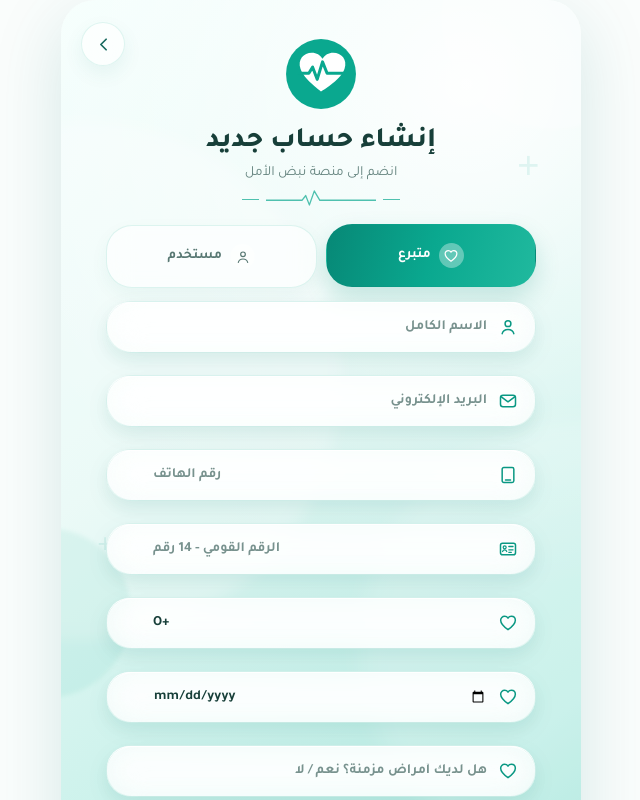
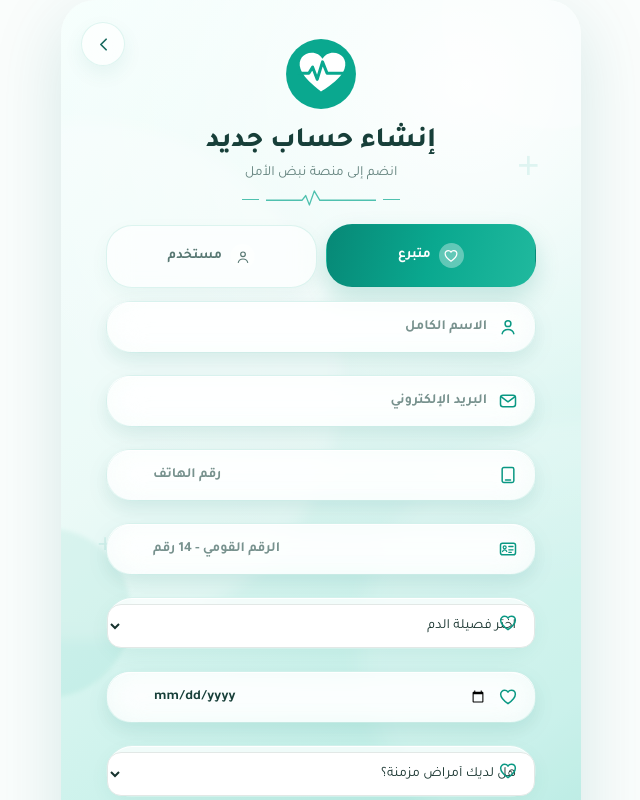
Before and after one commit to saedhamdy660-wq/nabd-alamal-frontend, a React (Vite) app: page /signup in a window 1280 px wide. Both pictures are taken after a click on the button "متبرع". Shown: the top 800 px of the page, without its empty margins (319-959 px from the left). Built offline with nearby package versions, Linux system fonts and the light colour scheme.

Commit message:
Update Signup.jsx

```diff
--- a/src/pages/Signup.jsx
+++ b/src/pages/Signup.jsx
@@ -223,7 +223,7 @@ export default function Signup() {
     confirm: "",
 
     // بيانات المتبرع
-    bloodType: "O+",
+    bloodType: "",
     lastDonation: "",
     chronicDisease: "",
   });
@@ -254,11 +254,10 @@ export default function Signup() {
   const handleAccountTypeChange = (type) => {
     setAccountType(type);
 
-    // عند اختيار مستخدم عادي نمسح بيانات المتبرع
     if (type === "user") {
       setForm((prev) => ({
         ...prev,
-        bloodType: "O+",
+        bloodType: "",
         lastDonation: "",
         chronicDisease: "",
       }));
@@ -296,7 +295,7 @@ export default function Signup() {
       return;
     }
 
-    // التحقق من بيانات المتبرع فقط
+    // التحقق من بيانات المتبرع
     if (accountType === "donor") {
       if (!form.bloodType) {
         setError("من فضلك اختر فصيلة الدم");
@@ -325,7 +324,6 @@ export default function Signup() {
         password: form.password,
         accountType,
 
-        // بيانات المتبرع يتم إرسالها فقط لو الحساب متبرع
         bloodType:
           accountType === "donor"
             ? form.bloodType
@@ -344,12 +342,9 @@ export default function Signup() {
 
       const user = await api.register(registerData);
 
-      /*
-       * نحفظ البيانات التي كتبها المستخدم بنفسه
-       * بدل الاعتماد على البيانات التي يرجعها الـ API.
-       */
       const savedUser = {
         ...user,
+
         name: form.name.trim(),
         email: form.email.trim(),
         phone: form.phone.trim(),
@@ -371,6 +366,7 @@ export default function Signup() {
             : false,
 
         accountType,
+
         phoneVerified: false,
         identityVerified: false,
         verificationStatus: "pending",
@@ -552,35 +548,61 @@ export default function Signup() {
             />
           </div>
 
-          {/* بيانات المتبرع */}
+          {/* =========================
+              بيانات المتبرع
+          ========================== */}
           {accountType === "donor" && (
             <>
+              {/* فصيلة الدم */}
               <div className="signup-field">
                 <div className="signup-field-icon">
                   <HeartIcon />
                 </div>
 
-                <input
-                  type="text"
+                <select
                   value={form.bloodType}
                   onChange={update("bloodType")}
-                  placeholder="فصيلة الدم - مثال O+"
-                  list="blood-types"
-                  dir="ltr"
-                />
+                  aria-label="فصيلة الدم"
+                >
+                  <option value="" disabled>
+                    اختر فصيلة الدم
+                  </option>
 
-                <datalist id="blood-types">
-                  <option value="A+" />
-                  <option value="A-" />
-                  <option value="B+" />
-                  <option value="B-" />
-                  <option value="AB+" />
-                  <option value="AB-" />
-                  <option value="O+" />
-                  <option value="O-" />
-                </datalist>
+                  <option value="A+">
+                    A+
+                  </option>
+
+                  <option value="A-">
+                    A-
+                  </option>
+
+                  <option value="B+">
+                    B+
+                  </option>
+
+                  <option value="B-">
+                    B-
+                  </option>
+
+                  <option value="AB+">
+                    AB+
+                  </option>
+
+                  <option value="AB-">
+                    AB-
+                  </option>
+
+                  <option value="O+">
+                    O+
+                  </option>
+
+                  <option value="O-">
+                    O-
+                  </option>
+                </select>
               </div>
 
+              {/* تاريخ آخر تبرع */}
               <div className="signup-field">
                 <div className="signup-field-icon">
                   <HeartIcon />
@@ -590,28 +612,38 @@ export default function Signup() {
                   type="date"
                   value={form.lastDonation}
                   onChange={update("lastDonation")}
-                  placeholder="تاريخ آخر تبرع بالدم"
-                  dir="ltr"
+                  aria-label="تاريخ آخر تبرع بالدم"
+                  max={
+                    new Date()
+                      .toISOString()
+                      .split("T")[0]
+                  }
                 />
               </div>
 
+              {/* الأمراض المزمنة */}
               <div className="signup-field">
                 <div className="signup-field-icon">
                   <HeartIcon />
                 </div>
 
-                <input
-                  type="text"
+                <select
                   value={form.chronicDisease}
                   onChange={update("chronicDisease")}
-                  placeholder="هل لديك أمراض مزمنة؟ نعم / لا"
-                  list="chronic-disease-options"
-                />
+                  aria-label="هل لديك أمراض مزمنة"
+                >
+                  <option value="" disabled>
+                    هل لديك أمراض مزمنة؟
+                  </option>
 
-                <datalist id="chronic-disease-options">
-                  <option value="نعم" />
-                  <option value="لا" />
-                </datalist>
+                  <option value="نعم">
+                    نعم
+                  </option>
+
+                  <option value="لا">
+                    لا
+                  </option>
+                </select>
               </div>
             </>
           )}
```
